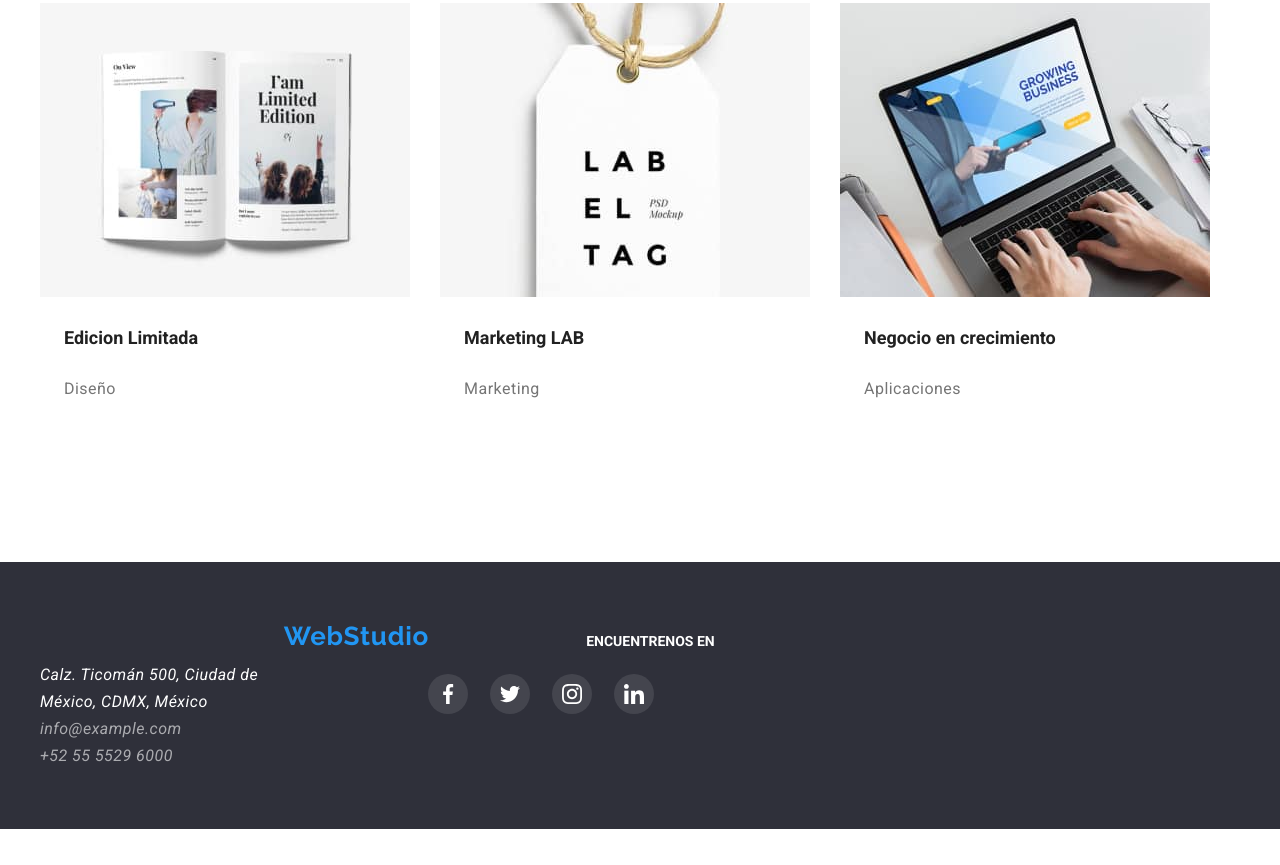
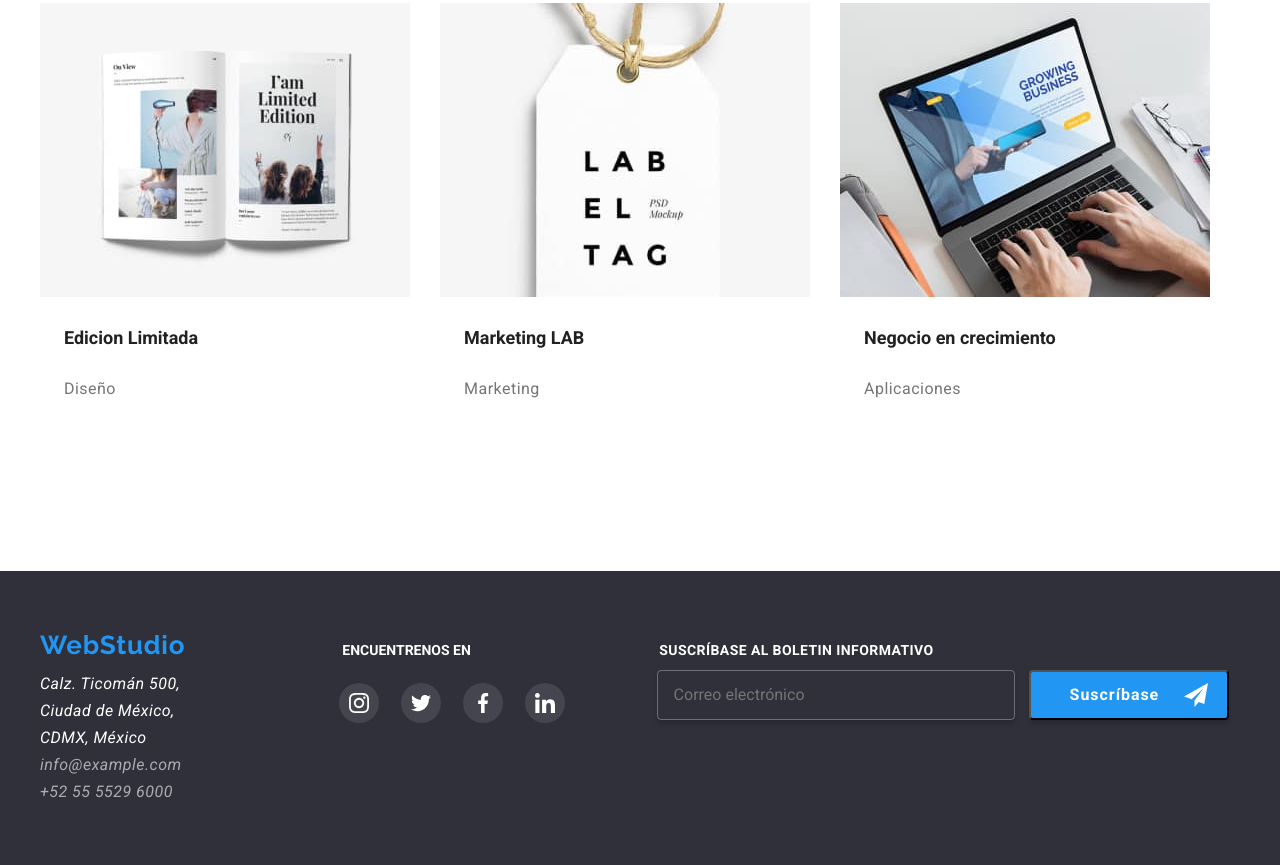
Before and after one commit to felipeberrio92/goit-markup-hw-06, a plain HTML site: page portfolio.html in a window 1280 px wide. Shown: the part 1207-2072 px from the top of the page. Before the commit the page ends 2036 px from the top, so only its background shows below. Drawn offline with nearby package versions, Linux system fonts and the light colour scheme.

Commit message:
se termina tarea 6

```diff
--- a/css/styles.css
+++ b/css/styles.css
@@ -956,6 +956,7 @@ ul > li{
     padding-left: 15px;
     margin-bottom: 15px;
     outline: none;
+    resize: none;
 }
 .input_coments:hover , :focus {
     border: 1px solid rgba(33, 150, 243, 1);
--- a/portfolio.html
+++ b/portfolio.html
@@ -134,11 +134,12 @@
             </div>
         </section>
     </main>
-    <footer class="main__footer_portafolio">
+    <footer class="main__footer">
         <div class="container">
             <div class="logo_footer">
             <a href="#" class="logo logo_footer">WebStudio</a>
             <h2 class="Contact_redes container">ENCUENTRENOS EN </h2>
+            <h2 class="footer_suscriptor container">SUSCRÍBASE AL BOLETIN INFORMATIVO </h2>
             </div>
             <address class="main__address">
             <div class="container main__address">
@@ -147,10 +148,11 @@
                 <li><a href="info@example.com" class="footer_contact"> info@example.com</a></li>
                 <li><a href="tel:+525555296000"class="footer_contact"> +52 55 5529 6000</a></li>
             </ul>
+            <div>
             <ul class="container footer_iconos ">
                 <li class="bg_footer">
                     <svg class="svg_foter"><a href="#"></a>
-                    <use href="./images/redes/symbol-defs.svg#icon-facebook"></use>
+                    <use href="./images/redes/symbol-defs.svg#icon-instagram"></use>
                     </svg>
                 </li>
                 <li class="bg_footer">
@@ -160,7 +162,7 @@
                 </li>
                 <li class="bg_footer">
                     <svg class="svg_foter"><a href="#"></a>
-                    <use href="./images/redes/symbol-defs.svg#icon-instagram"></use>
+                    <use href="./images/redes/symbol-defs.svg#icon-facebook"></use>
                     </svg>
                 </li>
                 <li class="bg_footer">
@@ -169,6 +171,16 @@
                     </svg>
                 </li>
             </ul>
+            </div>
+            <div class="footer_suscripcion">
+                <label for="email" class="footer_label" ></label>
+                <input type="email" name="email_footer" id="email" class="footer_email" placeholder="Correo electrónico">
+                <button type="submit" class="boton_footer">Suscríbase</button>
+                <svg class="footer_icon_suscrition" width="24" height="24"  >
+                    <use href="./images/redes/symbol-defs11.svg#icon-enviar-cono"  ></use>
+                </svg>
+
+            </div>
         </div>
 
             </address>
```
